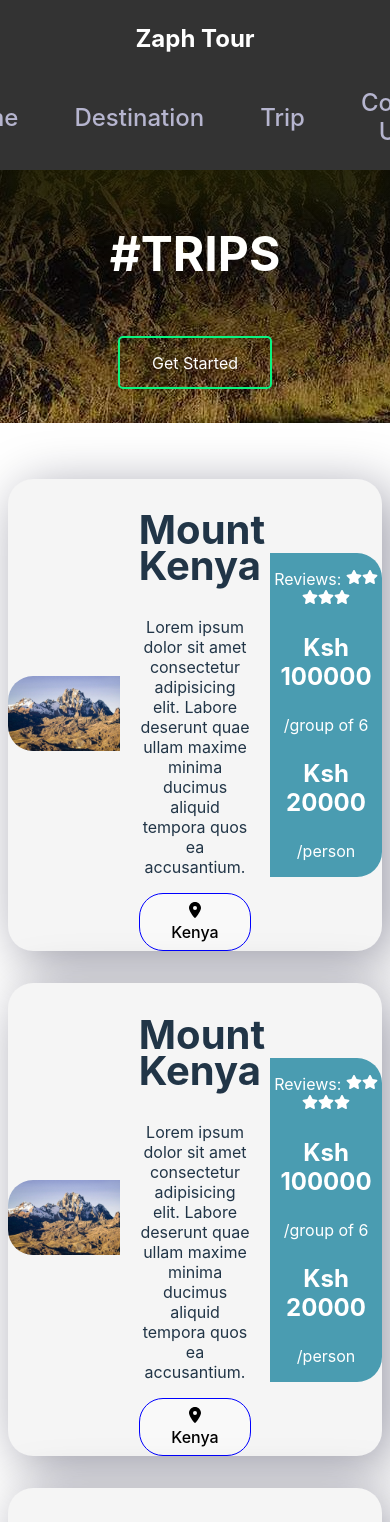
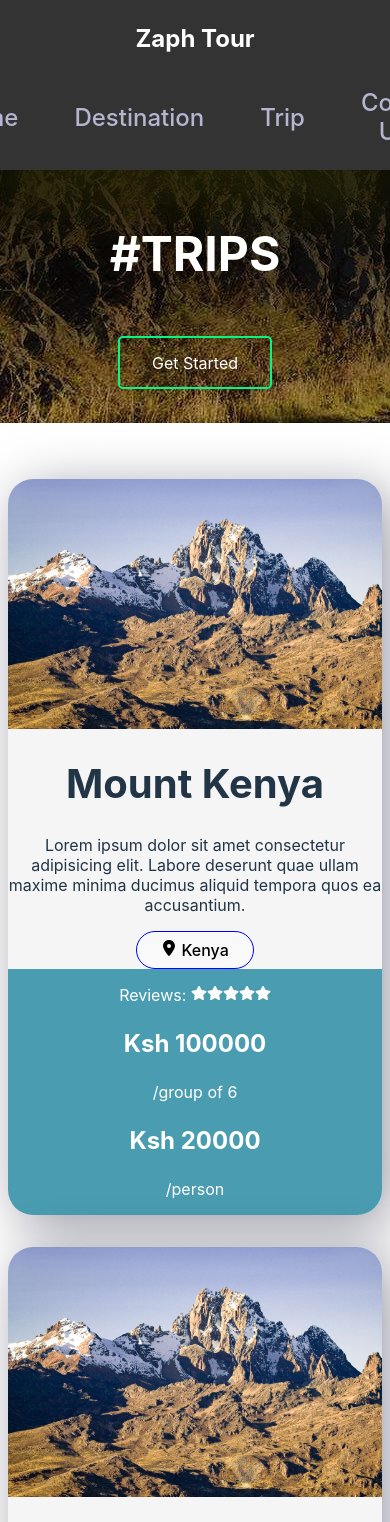
Before and after one commit to Denzel60/Zaph-Tours, a React (Vite) app: page /Trip in a window 390 px wide. Shown: the top 1522 px of the page. Built offline with nearby package versions, Linux system fonts and the light colour scheme.

Commit message:
"Added Newsletter component to App, updated Contact page with button, refactored Home page newsletter section, and made layout adjustments to Trip page"

```diff
--- a/src/App.jsx
+++ b/src/App.jsx
@@ -1,6 +1,7 @@
 import './App.css'
 import { BrowserRouter, Routes, Route } from 'react-router-dom'
 import Header from './Components/Header'
+import Newsletter from './Components/Newsletter'
 import Home from './Pages/Home/Home'
 import Destinations from './Pages/Destinations/Destinations'
 import Trip from './Pages/Trip/Trip'
@@ -18,6 +19,7 @@ function App() {
           <Route path="/Trip" element={<Trip />} />
           <Route path="/Contact" element={<Contact />} />
         </Routes>
+        < Newsletter />
       </BrowserRouter>
     </>
   )
--- /dev/null
+++ b/src/Components/Newsletter.css
@@ -0,0 +1,55 @@
+.newsletter{
+    background: url(../../assets/Newsletter.png);
+    object-fit: contain;
+    background-repeat: no-repeat;
+    background-position: 20% 30%;
+    background-color: #041e42;
+    height: 30vh;
+    color: white;
+    display: flex;
+    justify-content: center;
+    align-items: center;
+    margin-top: 2em;
+    background-attachment: fixed;
+}
+.newsletter .newsletter-text{
+    width: 50%;
+}
+.newsletter .newsletter-text h5{
+    font-weight: 600;
+    font-size: 1.3em;
+    text-transform: capitalize;
+    padding: 0;
+    margin: 0;
+}
+.newsletter .newsletter-text span{
+    color: gold;
+}
+.newsletter-form{
+    width: 40%;
+}
+.newsletter-form input{
+    height: 3.2em;
+    width: 55%;
+    background: white;
+    outline: none;
+    border-radius: 8px 0 0 8px;
+    font-size: 15px;
+    border: none;
+}
+.newsletter-form button{
+    height: 3.0em;
+    background: #088178;
+    outline: none;
+    border-radius: 0 8px 8px 0;
+}
+
+@media (max-width: 820px){
+    .newsletter{
+        flex-direction: column;
+    }
+    .newsletter-form{
+        margin-top: 2em;
+        width: 70%;
+    }
+}
--- /dev/null
+++ b/src/Components/Newsletter.jsx
@@ -0,0 +1,19 @@
+import './Newsletter.css'
+
+function Newsletter() {
+    return (
+        <div>
+            <section className="newsletter">
+                <div className="newsletter-text">
+                    <h5>sign up for Zaph Tours newsletter for weekly email updates on matters of <span>safaris and adventures</span>.</h5>
+                </div>
+                <div className="newsletter-form">
+                    <input type="text" placeholder='Your email address' />
+                    <button type="button">SignUp</button>
+                </div>
+            </section>
+        </div>
+    )
+}
+
+export default Newsletter
--- a/src/Pages/Contact/Contact.css
+++ b/src/Pages/Contact/Contact.css
@@ -45,3 +45,13 @@
     border: 2px solid rgb(211, 209, 209);
     color: black;
 }
+.contact .contact-form button{
+    padding: 1em;
+    width: 8em;
+}
+
+@media (max-width: 950px){
+    .about-contact{
+        flex-direction: column;
+    }
+}
--- a/src/Pages/Contact/Contact.jsx
+++ b/src/Pages/Contact/Contact.jsx
@@ -29,7 +29,8 @@ const Contact = () => {
                     <input type="text" placeholder='Enter your phone number here +25412345678' />
                     <input type="email" placeholder='Enter your email here e.g. example@gmail.com' name="" id="" />
                     <input type="text" placeholder='Enter Subject' />
-                    <textarea name="message" rows="40" cols="50">Your message</textarea>
+                    <textarea name="message" rows="10" cols="20">Your message</textarea>
+                    <button type="button">Submit</button>
                 </div>
             </section>
         </div>
--- a/src/Pages/Home/Home.css
+++ b/src/Pages/Home/Home.css
@@ -182,52 +182,6 @@
     transition: ease-in-out 0.5s;
 }
 
-.newsletter{
-    background: url(../../assets/Newsletter.png);
-    object-fit: contain;
-    background-repeat: no-repeat;
-    background-position: 20% 30%;
-    background-color: #041e42;
-    height: 30vh;
-    color: white;
-    display: flex;
-    justify-content: center;
-    align-items: center;
-    margin-top: 2em;
-    background-attachment: fixed;
-}
-.newsletter .newsletter-text{
-    width: 50%;
-}
-.newsletter .newsletter-text h5{
-    font-weight: 600;
-    font-size: 1.3em;
-    text-transform: capitalize;
-    padding: 0;
-    margin: 0;
-}
-.newsletter .newsletter-text span{
-    color: gold;
-}
-.newsletter-form{
-    width: 40%;
-}
-.newsletter-form input{
-    height: 3.2em;
-    width: 55%;
-    background: white;
-    outline: none;
-    border-radius: 8px 0 0 8px;
-    font-size: 15px;
-    border: none;
-}
-.newsletter-form button{
-    height: 3.0em;
-    background: #088178;
-    outline: none;
-    border-radius: 0 8px 8px 0;
-}
-
 @media (max-width: 820px){
     *{
         box-sizing: border-box;
@@ -253,11 +207,4 @@
     .featured .featured-destination img{
         width: 100%;
     }
-    .newsletter{
-        flex-direction: column;
-    }
-    .newsletter-form{
-        margin-top: 2em;
-        width: 70%;
-    }
 }
--- a/src/Pages/Home/Home.jsx
+++ b/src/Pages/Home/Home.jsx
@@ -170,15 +170,6 @@ const Home = () => {
                 </div>
             </section>
 
-            <section className="newsletter">
-                <div className="newsletter-text">
-                    <h5>sign up for Zaph Tours newsletter for weekly email updates on matters of <span>safaris and adventures</span>.</h5>
-                </div>
-                <div className="newsletter-form">
-                    <input type="text" placeholder='Your email address' />
-                    <button type="button">SignUp</button>
-                </div>
-            </section>
         </div >
     )
 }
--- a/src/Pages/Trip/Trip.css
+++ b/src/Pages/Trip/Trip.css
@@ -62,3 +62,24 @@
     background-color: rgb(74, 156, 177);
     color: white;
 }
+@media (max-width: 1100px){
+    .trips{
+        flex-direction: column;
+    }.trip-cards .trip-img{
+        width: 100%;
+    }
+    .trip-cards .trip-img img{
+        object-fit: contain;
+        width: 100%;
+        border-radius: 25px 25px 0 0px;
+    }
+    .trip-cards .trip-description{
+        width: 100%;
+    }
+    .trip-cards .trip-cost{
+        width: 100%;
+        border-radius: 0 0 25px 25px;
+        background-color: rgb(74, 156, 177);
+        color: white;
+    }
+}
--- a/src/Pages/Trip/Trip.jsx
+++ b/src/Pages/Trip/Trip.jsx
@@ -31,6 +31,7 @@ const Trip = () => {
 
                     </div>
                 </div>
+
                 <div className="trips">
                     <div className="trip-img">
                         <img src={mtKenya} alt="" />
@@ -50,6 +51,7 @@ const Trip = () => {
 
                     </div>
                 </div>
+
                 <div className="trips">
                     <div className="trip-img">
                         <img src={mtKenya} alt="" />
@@ -69,25 +71,7 @@ const Trip = () => {
 
                     </div>
                 </div>
-                <div className="trips">
-                    <div className="trip-img">
-                        <img src={mtKenya} alt="" />
-                    </div>
-                    <div className="trip-description">
-                        <h2>Mount Kenya</h2>
-                        <p>Lorem ipsum dolor sit amet consectetur adipisicing elit. Labore deserunt quae ullam maxime minima ducimus aliquid tempora quos ea accusantium.</p>
-                        <div className="trip-location">
-                            <button><FaLocationDot />      Kenya</button>
-                        </div>
-                    </div>
-                    <div className="trip-cost">
-                        <p>Reviews:  <FaStar /><FaStar /><FaStar /><FaStar /><FaStar /></p>
-                        <h3>Ksh 100000 </h3>
-                        <p>/group of 6</p> <h3> Ksh 20000  </h3>
-                        <p>/person</p>
 
-                    </div>
-                </div>
                 <div className="trips">
                     <div className="trip-img">
                         <img src={mtKenya} alt="" />
@@ -127,6 +111,25 @@ const Trip = () => {
                     </div>
                 </div>
 
+                <div className="trips">
+                    <div className="trip-img">
+                        <img src={mtKenya} alt="" />
+                    </div>
+                    <div className="trip-description">
+                        <h2>Mount Kenya</h2>
+                        <p>Lorem ipsum dolor sit amet consectetur adipisicing elit. Labore deserunt quae ullam maxime minima ducimus aliquid tempora quos ea accusantium.</p>
+                        <div className="trip-location">
+                            <button><FaLocationDot />      Kenya</button>
+                        </div>
+                    </div>
+                    <div className="trip-cost">
+                        <p>Reviews:  <FaStar /><FaStar /><FaStar /><FaStar /><FaStar /></p>
+                        <h3>Ksh 100000 </h3>
+                        <p>/group of 6</p> <h3> Ksh 20000  </h3>
+                        <p>/person</p>
+
+                    </div>
+                </div>
 
             </section>
         </div>
```
